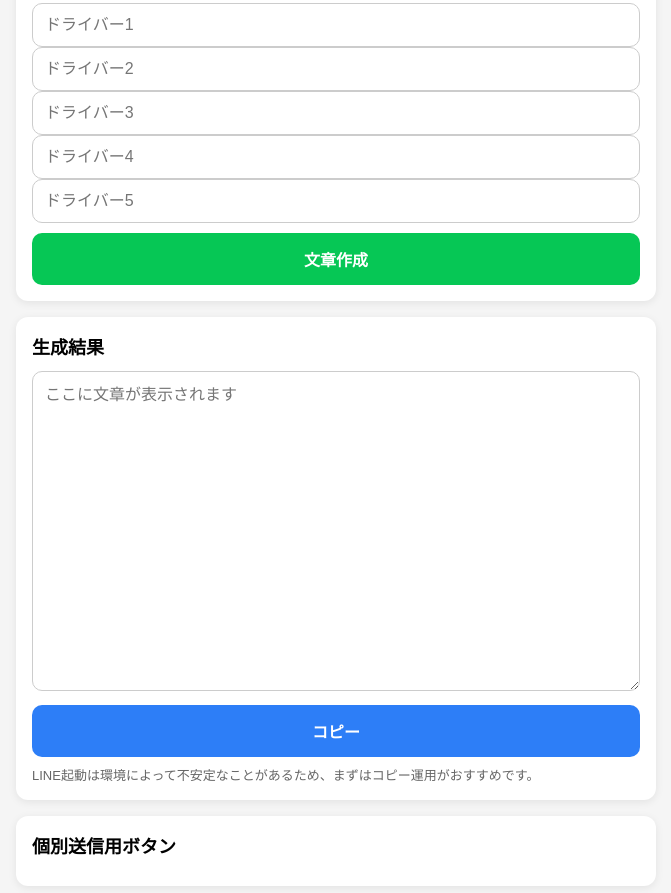
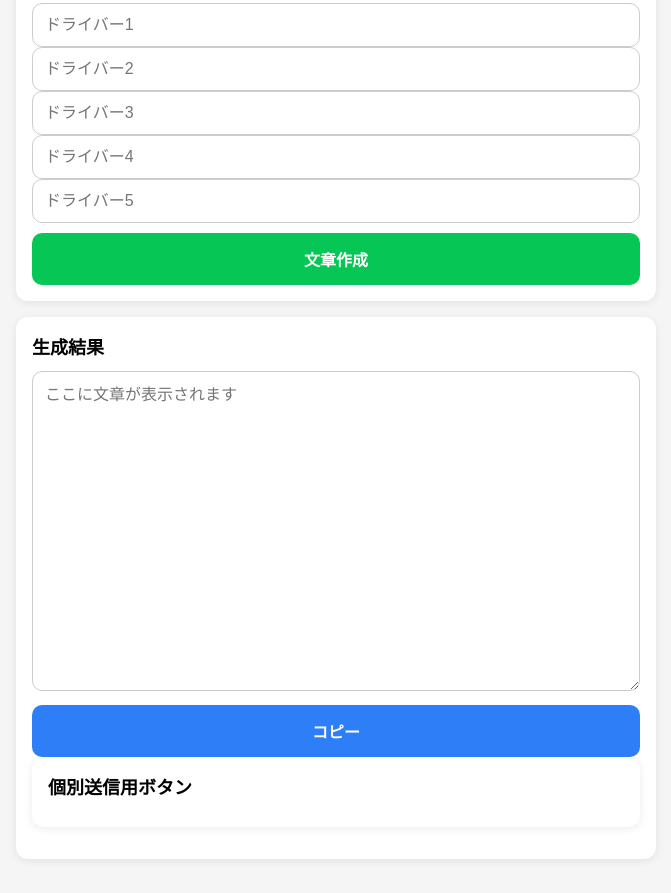
Before and after one commit to VarnaEbio/line-tool, a plain HTML site: page index.html in a window 1280 px wide. Shown: the part 281-1174 px from the top of the page, without its empty margins (304-975 px from the left). Drawn offline with Linux system fonts and the light colour scheme.

Commit message:
Update index.html

```diff
--- a/index.html
+++ b/index.html
@@ -129,8 +129,7 @@
       <h2>生成結果</h2>
       <textarea id="result" placeholder="ここに文章が表示されます"></textarea>
       <button class="btn-sub" type="button" onclick="copyText()">コピー</button>
-      <div class="note">LINE起動は環境によって不安定なことがあるため、まずはコピー運用がおすすめです。</div>
-    </div>
+
 
     <div class="card">
       <h2>個別送信用ボタン</h2>
```
